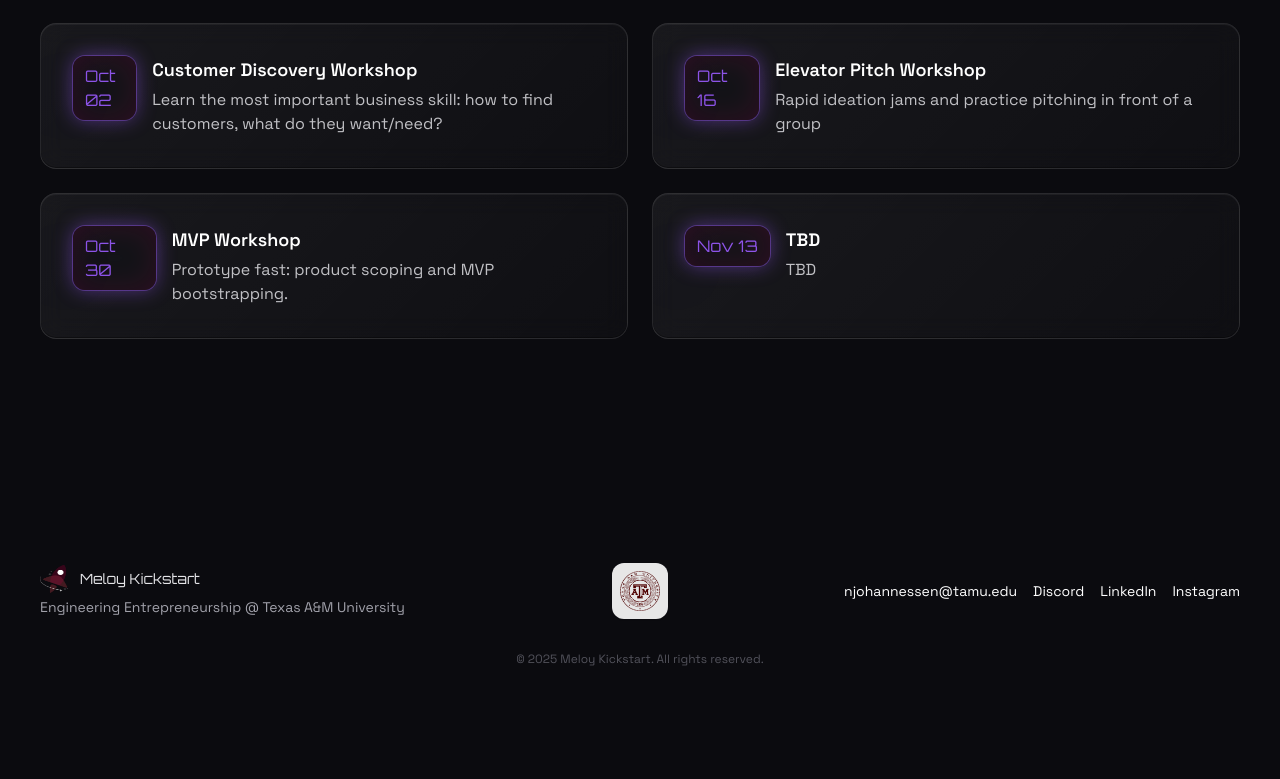
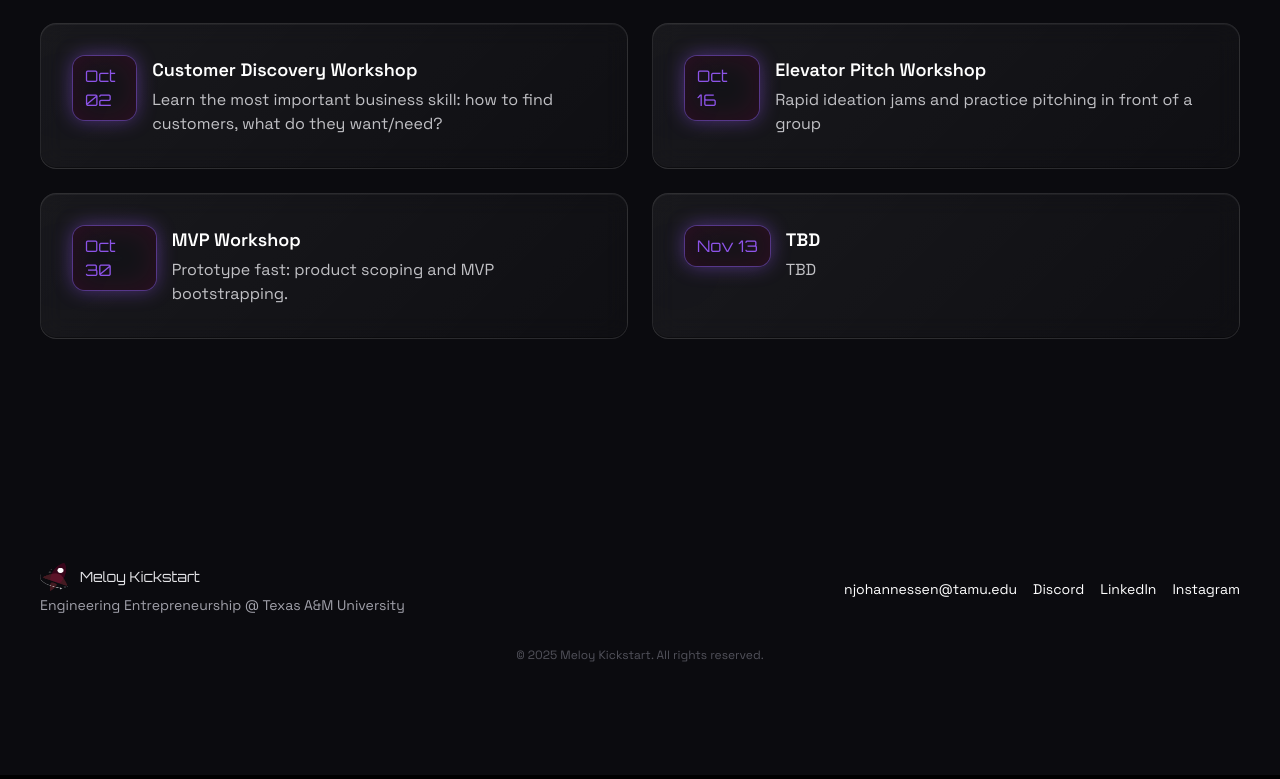
Before and after one commit to Meloy-Kickstart/MeloyKickstartWebsite, a React (Vite) app: page / in a window 1280 px wide. Shown: the part 3757-4536 px from the top of the page. Built offline with nearby package versions, Linux system fonts and the light colour scheme; no server answers.

Commit message:
Removed all mentions of tamuLogo

```diff
--- a/scripts/copy-assets.mjs
+++ b/scripts/copy-assets.mjs
@@ -26,7 +26,7 @@ async function copyIfExists(filename) {
   try {
     await mkdir(publicDir, { recursive: true });
     // List of files we want to ensure are available from the site root
-    const files = ["Logo.png", "tamuLogo.png"];
+    const files = ["Logo.png"];
     for (const f of files) {
       await copyIfExists(f);
     }
--- a/src/sections/Footer.tsx
+++ b/src/sections/Footer.tsx
@@ -1,7 +1,7 @@
 export const Footer = () => {
   return (
     <footer className="section pt-10 pb-16">
-      <div className="grid md:grid-cols-3 gap-6 items-center">
+      <div className="grid md:grid-cols-2 gap-6 items-center">
         <div className="text-sm text-zinc-400">
           <div className="flex items-center gap-3">
             <img
@@ -15,18 +15,6 @@ export const Footer = () => {
           </div>
           <div className="mt-1">
             Engineering Entrepreneurship @ Texas A&M University
-          </div>
-        </div>
-        <div className="text-center text-sm text-zinc-400">
-          {/* TAMU logo with a soft white background */}
-          <div className="inline-flex items-center justify-center rounded-xl bg-white/90 p-2 shadow-sm">
-            <img
-              src="/tamuLogo.png"
-              alt="Texas A&M University"
-              className="h-8 md:h-10 w-auto"
-              loading="lazy"
-              decoding="async"
-            />
           </div>
         </div>
         <div className="flex md:justify-end gap-4 text-sm">
```
Also changed, not shown: public/tamuLogo.png (deleted), 1 other file (tests, documents, lock files or other folders).
